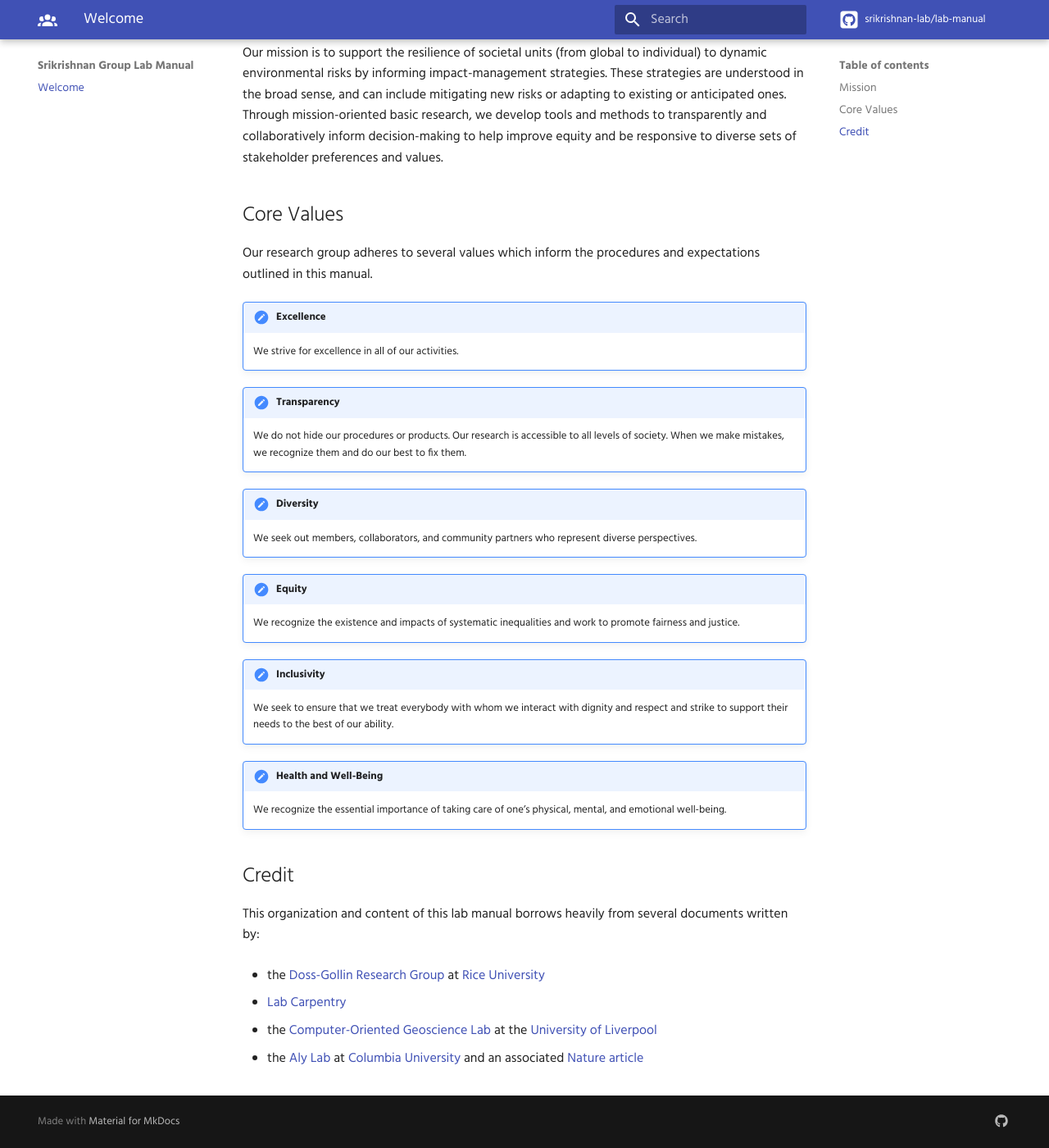
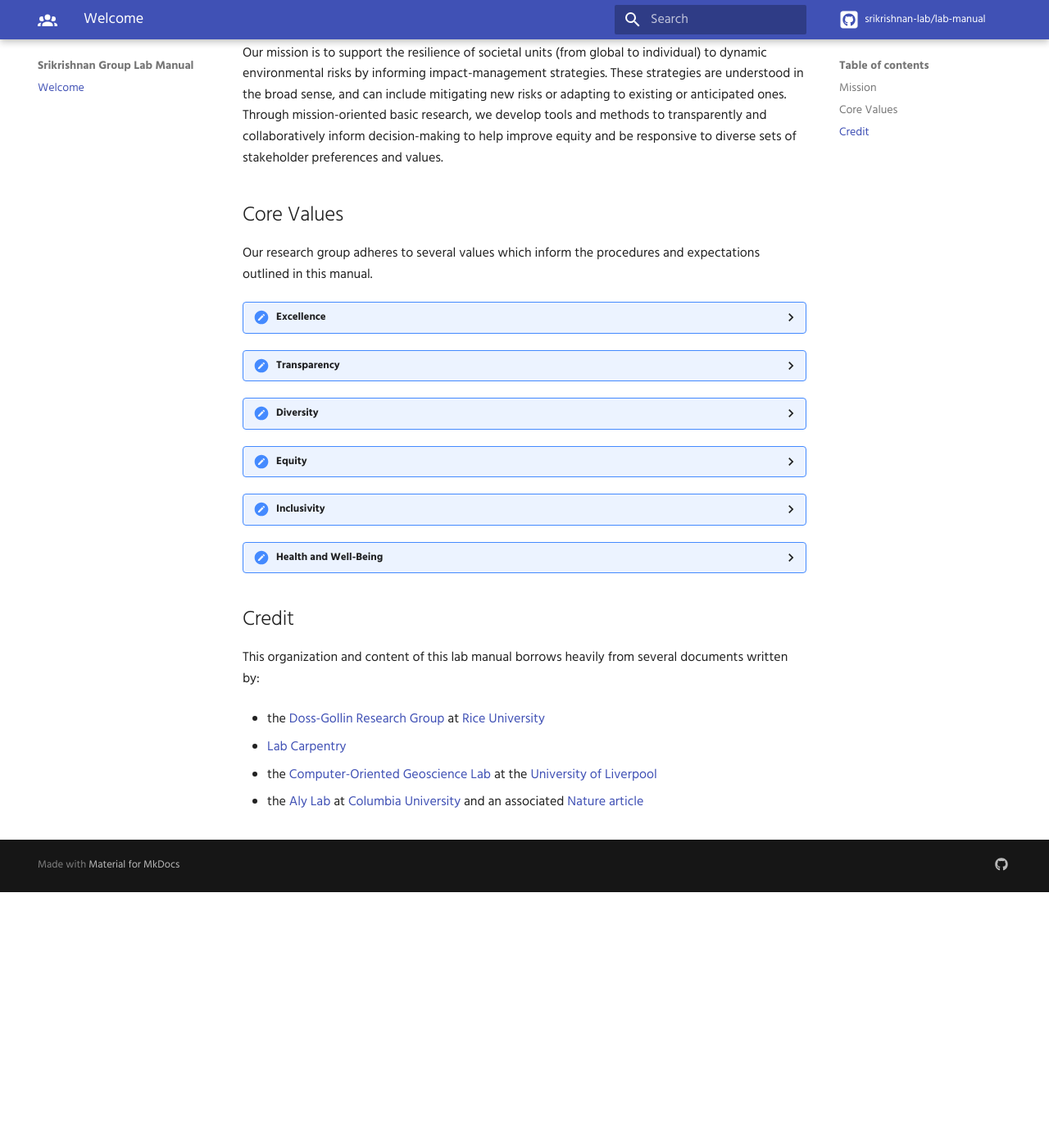
Before and after one commit to srikrishnan-lab/lab-manual, an MkDocs documentation site: the page built from docs/index.md, in a window 1280 px wide and 1400 px high, scrolled down 419 px. Shown: the whole window at 82% size. Built offline with MkDocs 1.6.1 and Material for MkDocs 9.7.7, drawn with Linux system fonts in a browser that asks for light colours; some web fonts are replaced; comment, search, counter and statistics services are not loaded; after the commit the page ends 1507 px from its top, so only the background shows below that.

Commit message:
change admonitions to inline and expandable

```diff
--- a/docs/index.md
+++ b/docs/index.md
@@ -14,22 +14,22 @@ Our mission is to support the resilience of societal units (from global to indiv
 
 Our research group adheres to several values which inform the procedures and expectations outlined in this manual.
 
-!!! important "Excellence"
+??? important "Excellence"
     We strive for excellence in all of our activities.
 
-!!! important "Transparency"
+??? important "Transparency"
     We do not hide our procedures or products. Our research is accessible to all levels of society. When we make mistakes, we recognize them and do our best to fix them.
 
-!!! important "Diversity"
+??? important "Diversity"
     We seek out members, collaborators, and community partners who represent diverse perspectives.
 
-!!! important "Equity"
+??? important "Equity"
     We recognize the existence and impacts of systematic inequalities and work to promote fairness and justice.
 
-!!! important "Inclusivity"
+??? important "Inclusivity"
     We seek to ensure that we treat everybody with whom we interact with dignity and respect and strike to support their needs to the best of our ability.
 
-!!! important "Health and Well-Being"
+??? important "Health and Well-Being"
     We recognize the essential importance of taking care of one's physical, mental, and emotional well-being.
 
 
```
